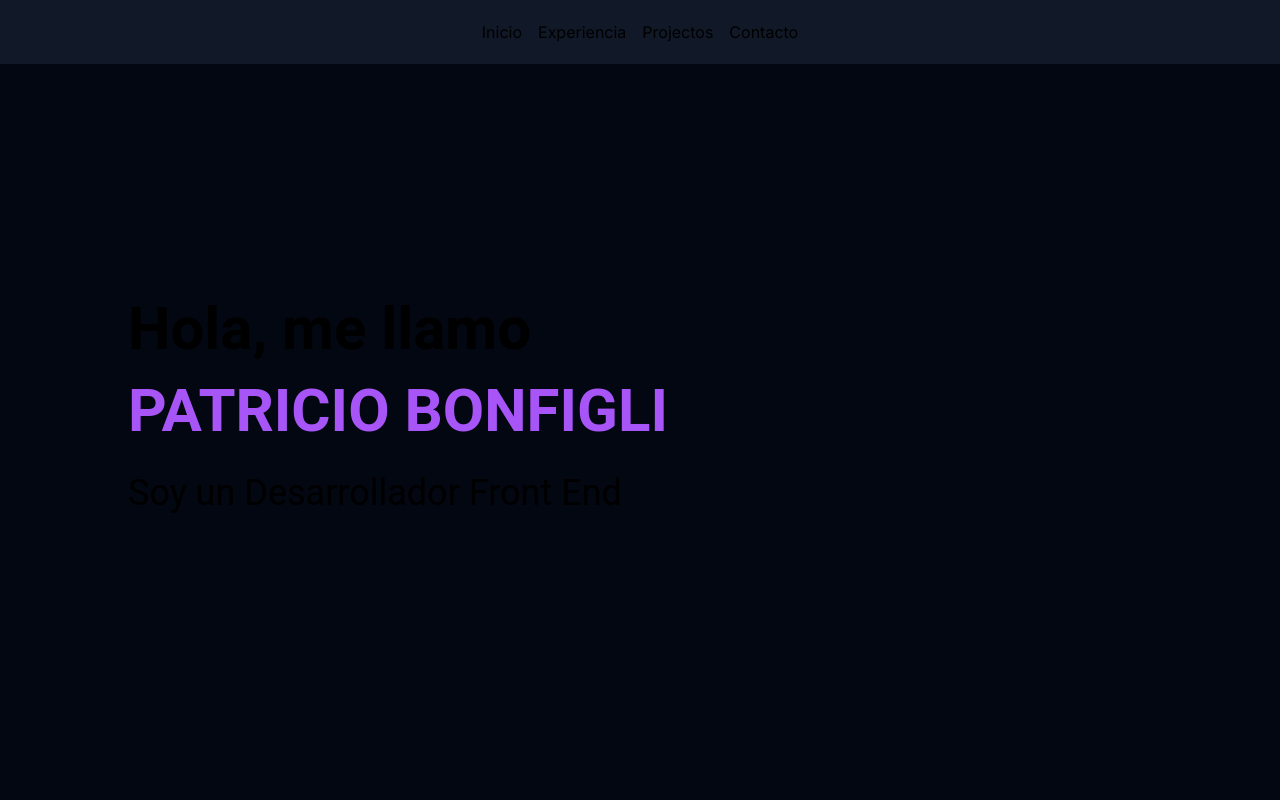
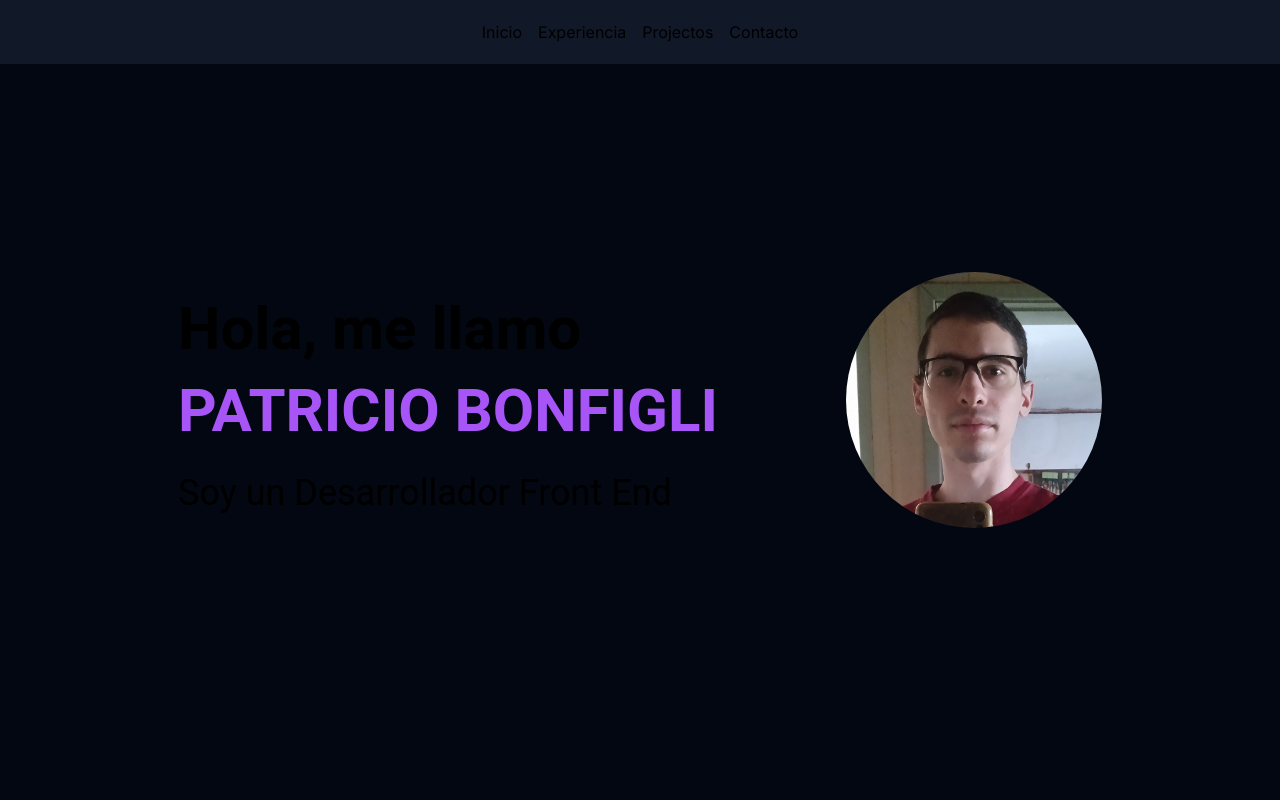
Before and after one commit to BonPato98/Portfolio, a Next.js app: page / in a window 1280 px wide. Shown: the top 800 px of the page. Built offline with nearby package versions, Linux system fonts and the light colour scheme.

Commit message:
added image to first section

```diff
--- a/src/app/page.tsx
+++ b/src/app/page.tsx
@@ -1,4 +1,5 @@
-
+import Image from "next/image"
+import profilePic from "../imgs/perfil-cuadrado.jpg"
 
 export default function Home() {
   return (
@@ -12,11 +13,12 @@ export default function Home() {
     </nav>
     </header>
     <main className="h-max" id="start">
-      <section className="flex flex-col items-start justify-center bg-gray-950 px-32 h-screen">
+      <section className="flex items-center justify-center bg-gray-950 p-32 gap-x-32 h-screen">
       <article className="flex max-w-5xl w-auto items-start justify-around gap-5 font-roboto text-base flex-col">
         <h1 className="text-6xl font-bold leading-snug">Hola, me llamo <br /> <span className="text-purple-500">PATRICIO BONFIGLI</span></h1>
         <p className="text-4xl">Soy un Desarrollador Front End</p>
       </article>
+      <Image src={profilePic} width={256} height={256} alt="imagen de perfil de Patricio Bonfigli" className="rounded-full"/>
       </section>
       <section id="experience" className="bg-gray-800 flex flex-col items-start justify-between p-24">
         <h2>Experiencia</h2>
```
